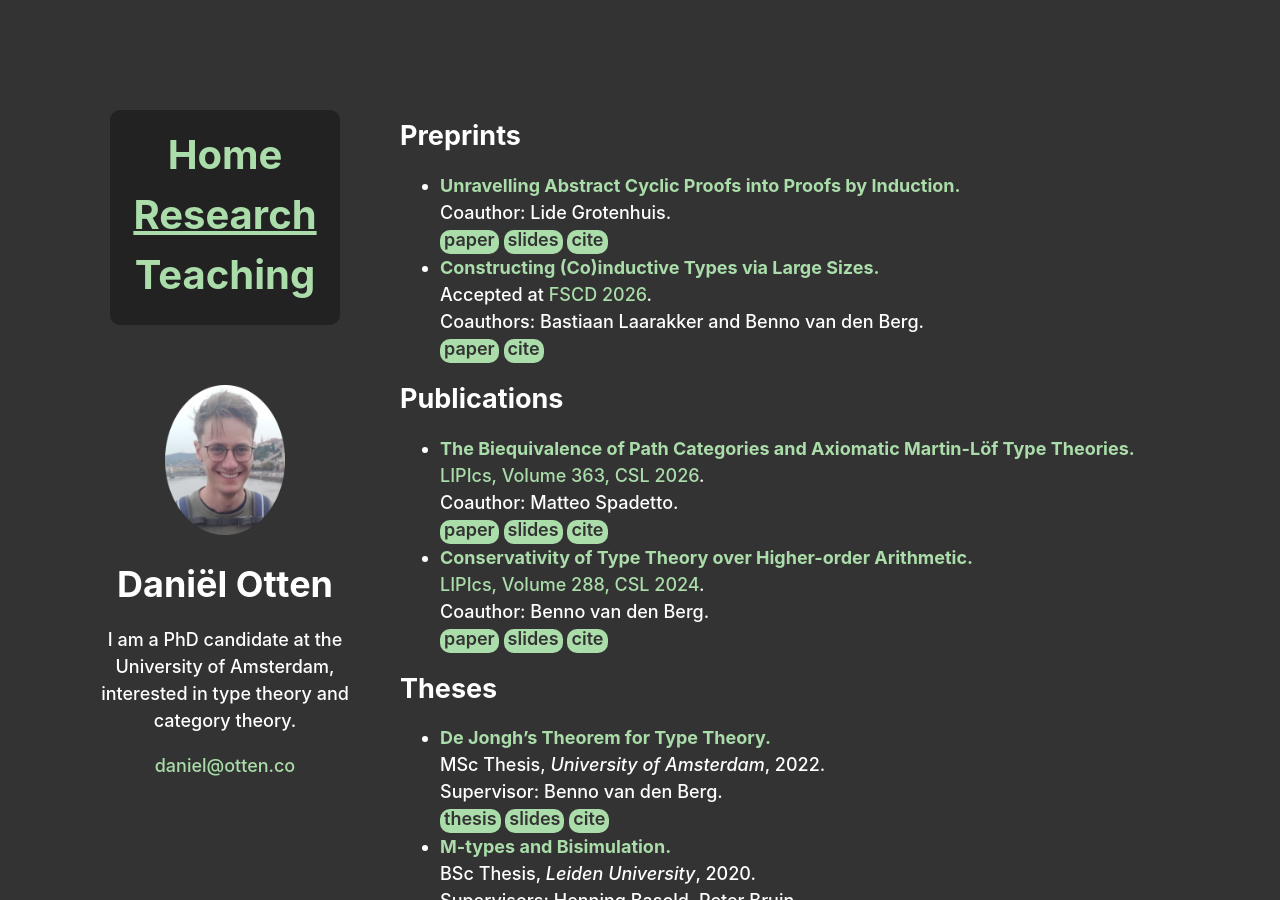
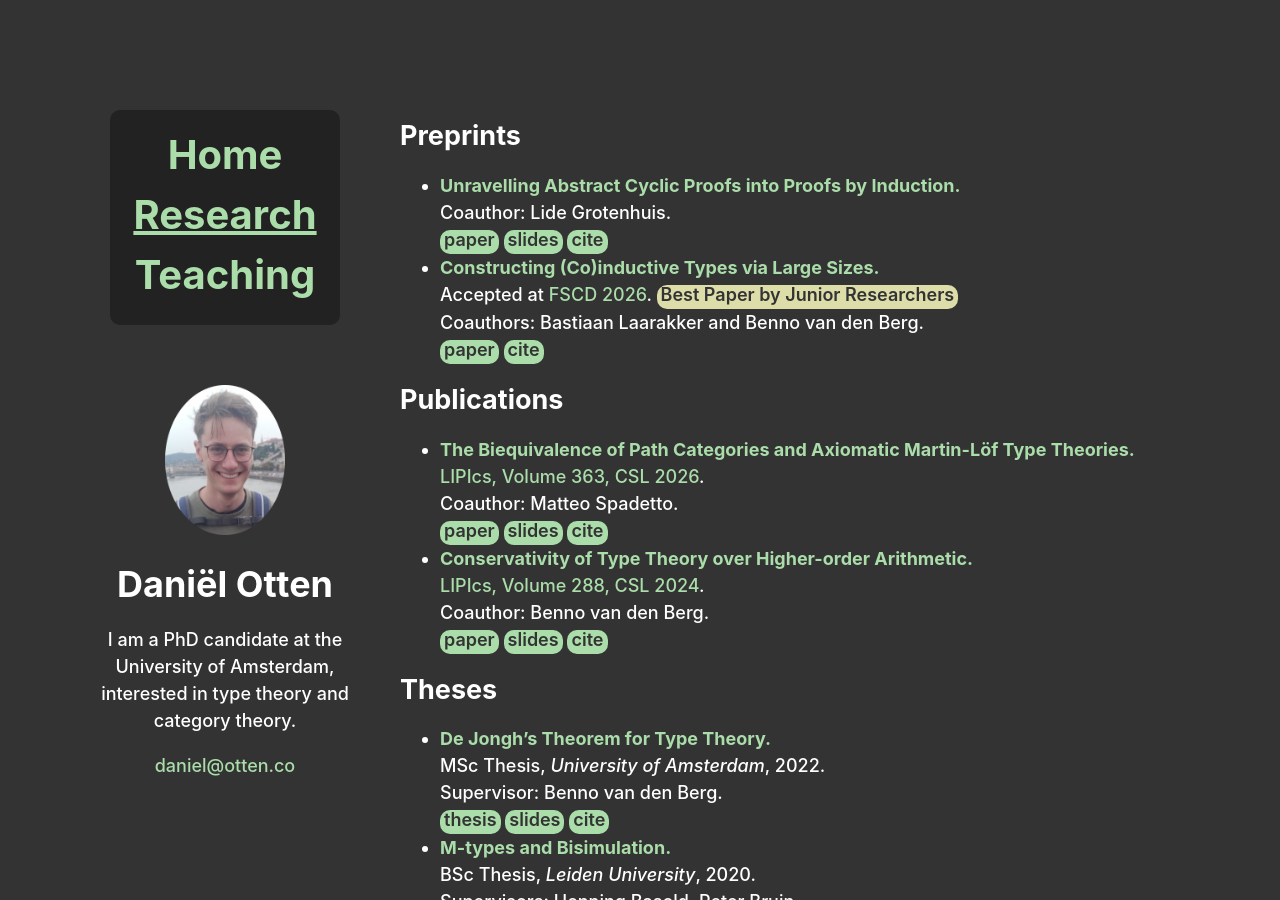
Before and after one commit to DDOtten/ddotten.github.io, a Jekyll site: the page built from research.md, in a window 1280 px wide and 900 px high. Built offline with Jekyll 4.4.1, drawn with Linux system fonts in a browser that asks for light colours.

Commit message:
added fscd best paper by junior researchers

```diff
--- a/research.md
+++ b/research.md
@@ -10,7 +10,7 @@ layout: page
   Coauthor: Lide Grotenhuis. \
   [paper](https://arxiv.org/pdf/2602.12054){: .button} [slides](assets/slides/unravelling_abstract_cyclic_proofs_into_proofs_by_induction_slides_fics_2026.pdf){: .button} [cite](assets/bibtex/unravelling_abstract_cyclic_proofs_into_proofs_by_induction.txt){: .button}
 - **[Constructing (Co)inductive Types via Large Sizes](https://arxiv.org/abs/2602.18921).** \
-  Accepted at [FSCD 2026](https://fscd2026.github.io/). \
+  Accepted at [FSCD 2026](https://fscd2026.github.io/). <mark>Best Paper by Junior Researchers</mark> \
   Coauthors: Bastiaan Laarakker and Benno van den Berg. \
   [paper](https://arxiv.org/pdf/2602.18921){: .button} [cite](assets/bibtex/constructing_(co)inductive_types_via_large_sizes.txt){: .button}
 
```
